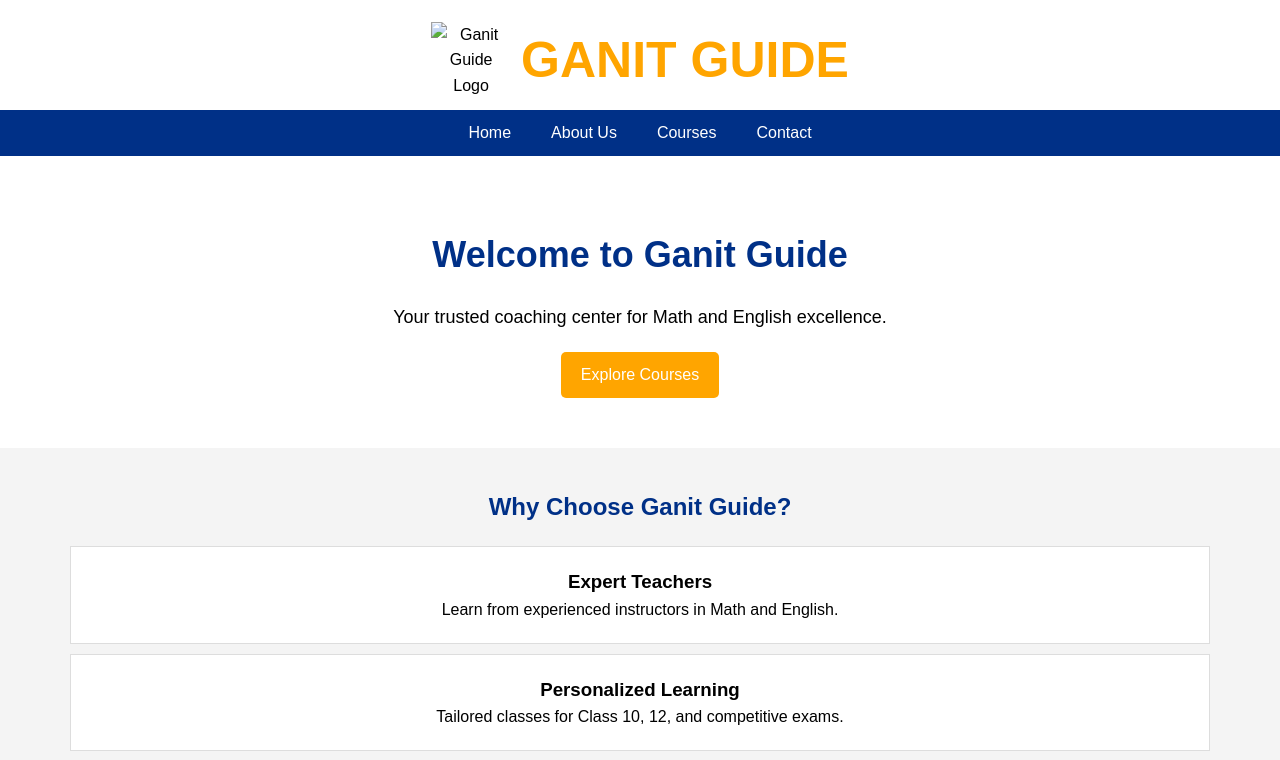
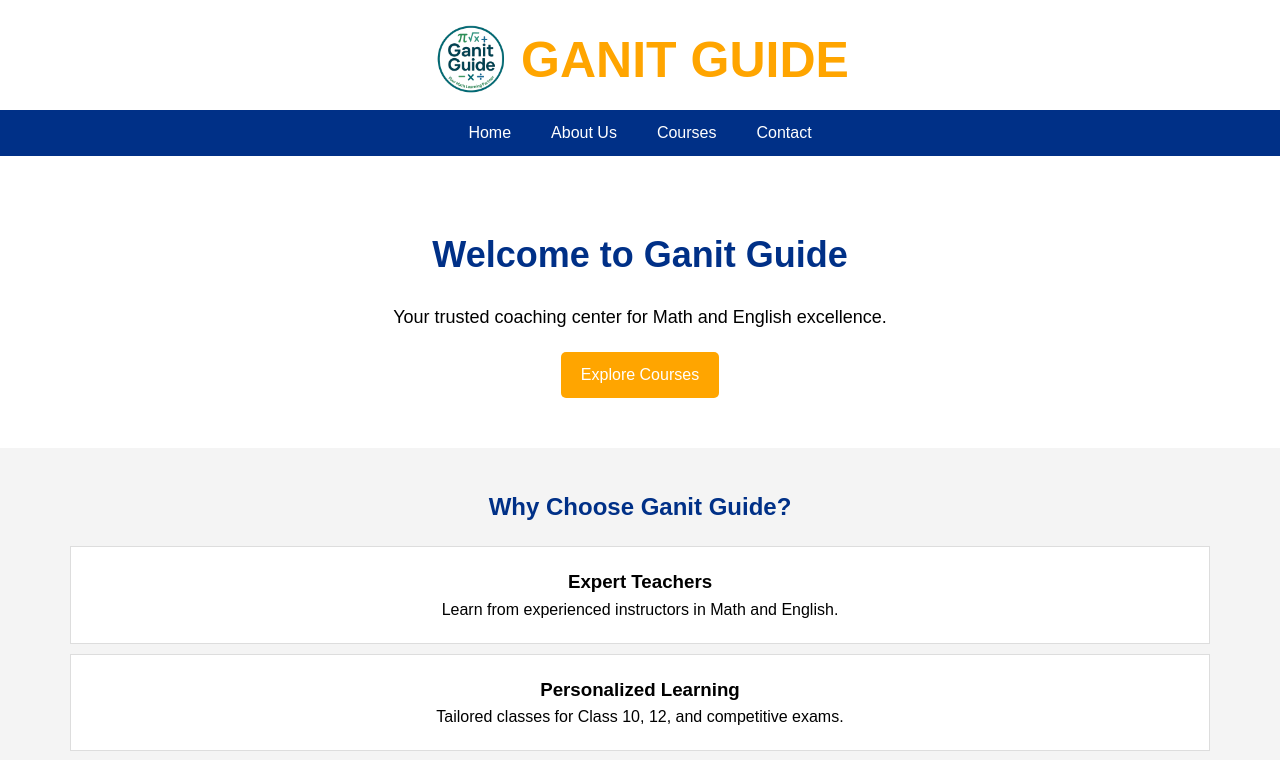
Before and after one commit to Ganitguide/ganitguide.github.io, a plain HTML site: page index.html in a window 1280 px wide. Shown: the top 760 px of the page. Drawn offline with Linux system fonts and the light colour scheme.

Commit message:
index.html

```diff
--- a/index.html
+++ b/index.html
@@ -9,7 +9,7 @@
 <body>
     <header>
             <div class="logo-header">
-                <img src="images/logo.png" alt="Ganit Guide Logo" class="logo-img">
+                <img src="logo.png" alt="Ganit Guide Logo" class="logo-img">
                 <span class="logo-text">Ganit Guide</span>
             </div>
         <nav>
```
